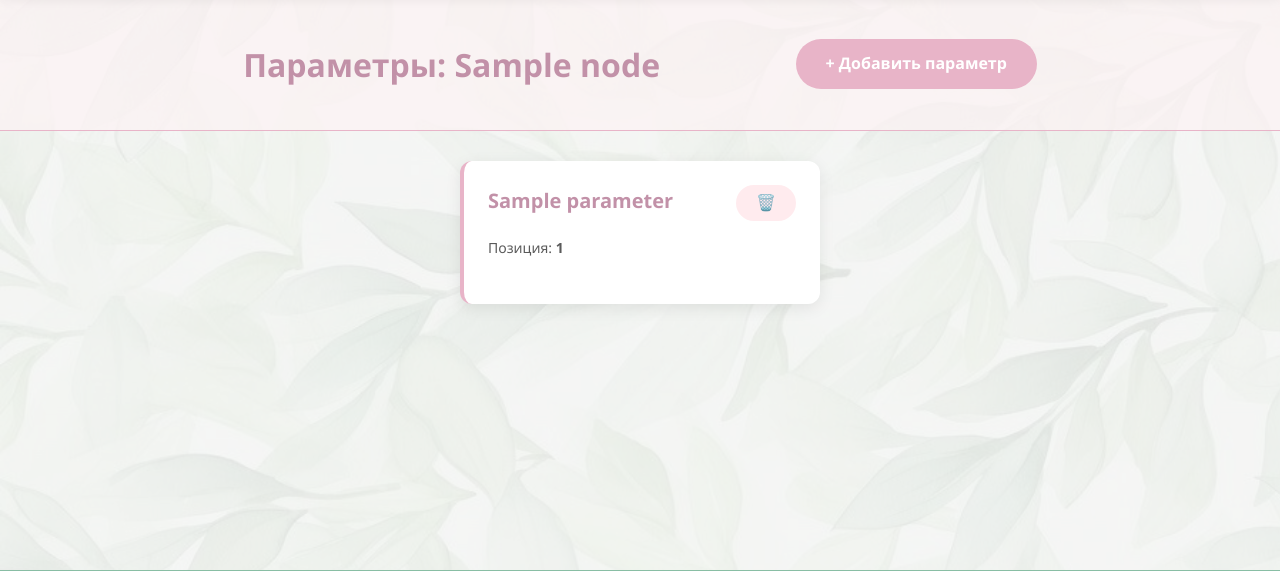
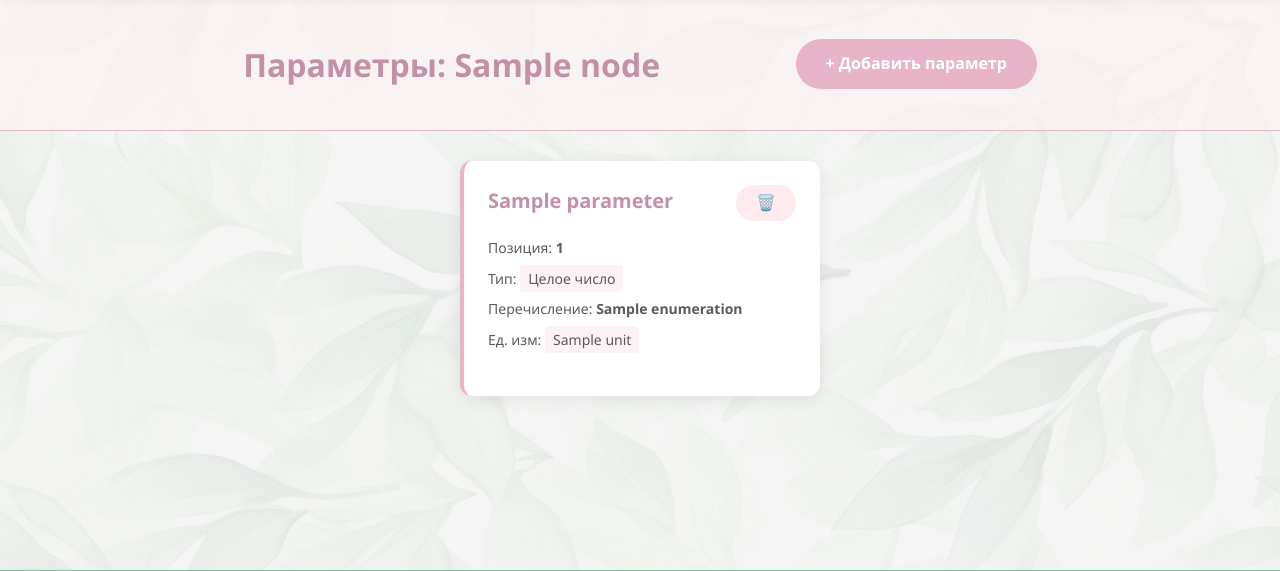
Before and after one commit to juuxi/beauty_salon, a Django app: page /typical_services/1/parameters/list/ in a window 1280 px wide. Shown: the part 75-646 px from the top of the page. Run offline with Django 5.2, Linux system fonts and the light colour scheme; a user stored in the database is signed in; tables that the repository leaves empty hold one stand-in row (values such as "Sample post"); parts of the project's set-up code (start-up, migrations or seed data) failed here and were passed over.

Commit message:
extend card data for ParameterNode

```diff
--- a/beauty_salon/templates/standard_node/standard_node_parameters.html
+++ b/beauty_salon/templates/standard_node/standard_node_parameters.html
@@ -15,7 +15,12 @@
                 <h3>{{ parameter_node.parameter.name }}</h3>
                 <a href="{% url 'master_dashboard:standard_node_parameter-delete' standard_node_id=standard_node.id parameter_node_id=parameter_node.id %}" class="btn btn--icon btn-delete">🗑️</a>
             </div>
-            <div class="card__body"><p>Позиция: <strong>{{ parameter_node.num }}</strong></p></div>
+            <div class="card__body">
+                <p>Позиция: <strong>{{ parameter_node.num }}</strong></p>
+                <p>Тип: <span class="card__tag">{{ parameter_node.parameter.get_data_type_display }}</span></p>
+                {% if parameter_node.parameter.enumeration %}<p>Перечисление: <strong>{{ parameter_node.parameter.enumeration.name }}</strong></p>{% endif %}
+                {% if parameter_node.parameter.measuring_unit %}<p>Ед. изм: <span class="card__tag">{{ parameter_node.parameter.measuring_unit.name }}</span></p> {% endif %}
+            </div>
         </div>
         {% empty %}
         <p>Параметры пока не добавлены</p>
```
